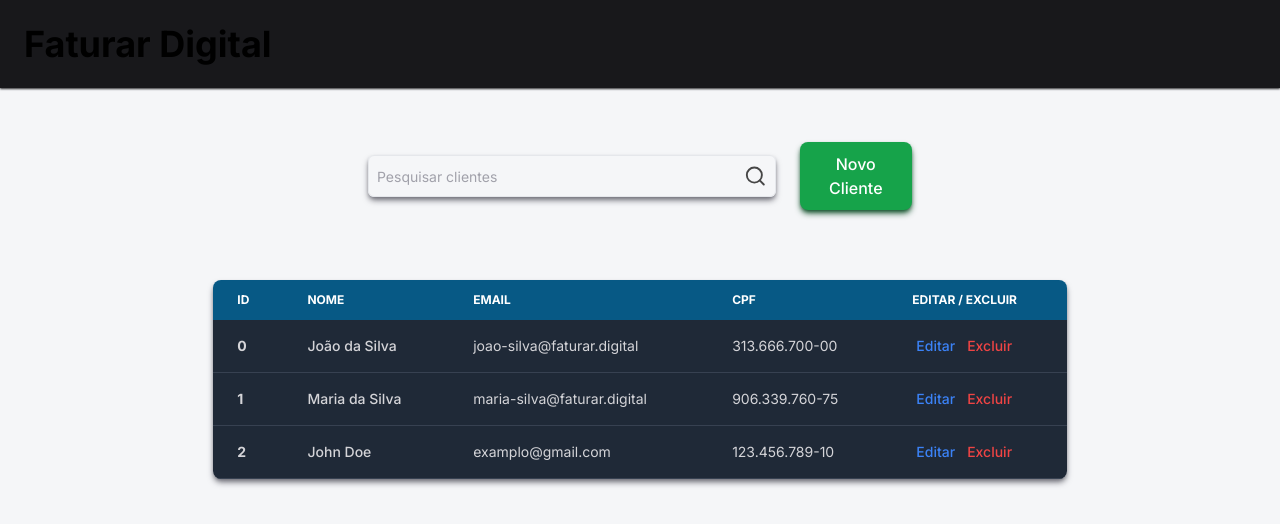
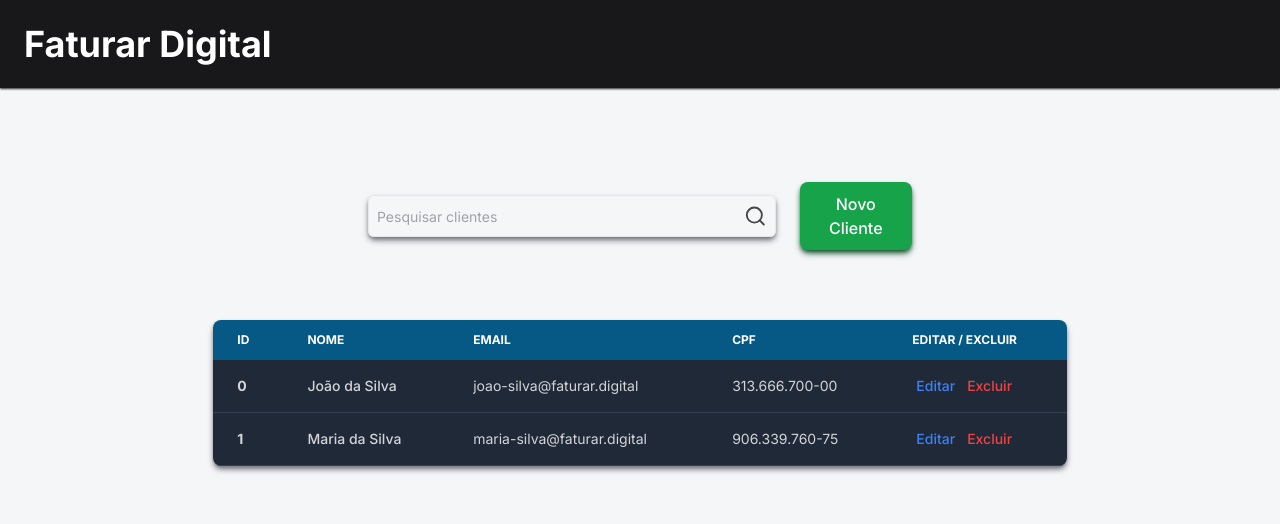
Before and after one commit to matheusnff85/faturar-digital, a Next.js app: page / in a window 1280 px wide. Shown: the top 524 px of the page. Built offline with nearby package versions, Linux system fonts and the light colour scheme; data requests are answered from the project's data file.

Commit message:
feat: adiciona notificações do toastify e corrige erros no codigo

```diff
--- a/package.json
+++ b/package.json
@@ -16,6 +16,7 @@
     "next": "14.2.6",
     "react": "^18",
     "react-dom": "^18",
+    "react-toastify": "^10.0.5",
     "zustand": "^4.5.5"
   },
   "devDependencies": {
--- a/src/app/components/header.tsx
+++ b/src/app/components/header.tsx
@@ -5,9 +5,7 @@ export function Header() {
   return (
     <header className="inset-x-0 top-0 z-50 backdrop-blur duration-200 bg-zinc-900 shadow-sm shadow-zinc-800">
       <div className="container flex items-center justify-between p-6 mx-auto">
-        <span className="text-4xl font-bold dark:text-white">
-          Faturar Digital
-        </span>
+        <span className="text-4xl font-bold text-white">Faturar Digital</span>
       </div>
     </header>
   );
--- a/src/app/components/modal.tsx
+++ b/src/app/components/modal.tsx
@@ -1,7 +1,8 @@
 "use client";
 import { X } from "lucide-react";
+import { toast } from "react-toastify";
+
 import useModalStore from "../../store/modal";
-import { useState } from "react";
 import { useClienteStore } from "../../services/api";
 
 export function ModalCliente() {
@@ -33,6 +34,7 @@ export function ModalCliente() {
       onClick={(event) => {
         if (event.target === event.currentTarget) {
           modalStore.closeModal();
+          toast.error("Edição cancelada.");
         }
       }}
     >
@@ -47,7 +49,12 @@ export function ModalCliente() {
               className="text-gray-400 bg-transparent hover:bg-gray-200 hover:text-gray-900 rounded-lg text-sm w-8 h-8 ms-auto inline-flex justify-center items-center dark:hover:bg-gray-600 dark:hover:text-white"
               data-modal-toggle="crud-modal"
             >
-              <X onClick={() => modalStore.closeModal()} />
+              <X
+                onClick={() => {
+                  modalStore.closeModal();
+                  toast.error("Edição cancelada.");
+                }}
+              />
             </button>
           </div>
           <form className="p-4 md:p-5">
@@ -113,8 +120,10 @@ export function ModalCliente() {
                 event.preventDefault();
                 if (modalStore.mode === "create") {
                   clienteStore.addCliente({ nome, email, cpf });
+                  toast.success("Cliente adicionado.");
                 } else {
                   clienteStore.updateCliente(id, { nome, email, cpf });
+                  toast.success("Cliente editado.");
                 }
                 modalStore.setNome("");
                 modalStore.setEmail("");
--- a/src/app/components/table-buttons.tsx
+++ b/src/app/components/table-buttons.tsx
@@ -1,6 +1,7 @@
 "use client";
 import { Search, X } from "lucide-react";
 import { useState } from "react";
+
 import { useClienteStore } from "../../services/api";
 import useModalStore from "../../store/modal";
 
--- a/src/app/components/table.tsx
+++ b/src/app/components/table.tsx
@@ -1,5 +1,6 @@
 "use client";
 import { useEffect, useState } from "react";
+import { toast } from "react-toastify";
 
 import { useClienteStore } from "../../services/api";
 import { Loading } from "./loading";
@@ -76,6 +77,7 @@ export function Table() {
                             modalStore.setEmail(cliente.email);
                             modalStore.setCpf(cliente.cpf);
                             modalStore.openModal();
+                            toast.warn("Editando cliente.");
                           }}
                         >
                           Editar
@@ -83,7 +85,10 @@ export function Table() {
                         <a
                           href="#"
                           className="font-medium text-red-500 hover:underline hover:text-red-300"
-                          onClick={() => clienteStore.deleteCliente(cliente.id)}
+                          onClick={() => {
+                            clienteStore.deleteCliente(cliente.id);
+                            toast.error("Cliente removido.");
+                          }}
                         >
                           Excluir
                         </a>
--- a/src/app/layout.tsx
+++ b/src/app/layout.tsx
@@ -1,5 +1,6 @@
 import type { Metadata } from "next";
 import { Inter } from "next/font/google";
+
 import "./globals.css";
 
 const inter = Inter({ subsets: ["latin"] });
--- a/src/app/page.tsx
+++ b/src/app/page.tsx
@@ -1,3 +1,6 @@
+import { ToastContainer } from "react-toastify";
+import "react-toastify/dist/ReactToastify.css";
+
 import { Header } from "./components/header";
 import { Table } from "./components/table";
 import { ModalCliente } from "./components/modal";
@@ -7,6 +10,11 @@ export default function Home() {
   return (
     <main className="pb-24 flex flex-col gap-10">
       <Header />
+      <ToastContainer
+        position="top-right"
+        theme="colored"
+        className="float-right"
+      />
       <TableButtons />
       <ModalCliente />
       <Table />
--- a/src/database/db.json
+++ b/src/database/db.json
@@ -11,12 +11,6 @@
       "nome": "Maria da Silva",
       "email": "maria-silva@faturar.digital",
       "cpf": "906.339.760-75"
-    },
-    {
-      "nome": "John Doe",
-      "email": "examplo@gmail.com",
-      "cpf": "123.456.789-10",
-      "id": 2
     }
   ]
 }
```
Also changed, not shown: 1 other file (tests, documents, lock files or other folders).
